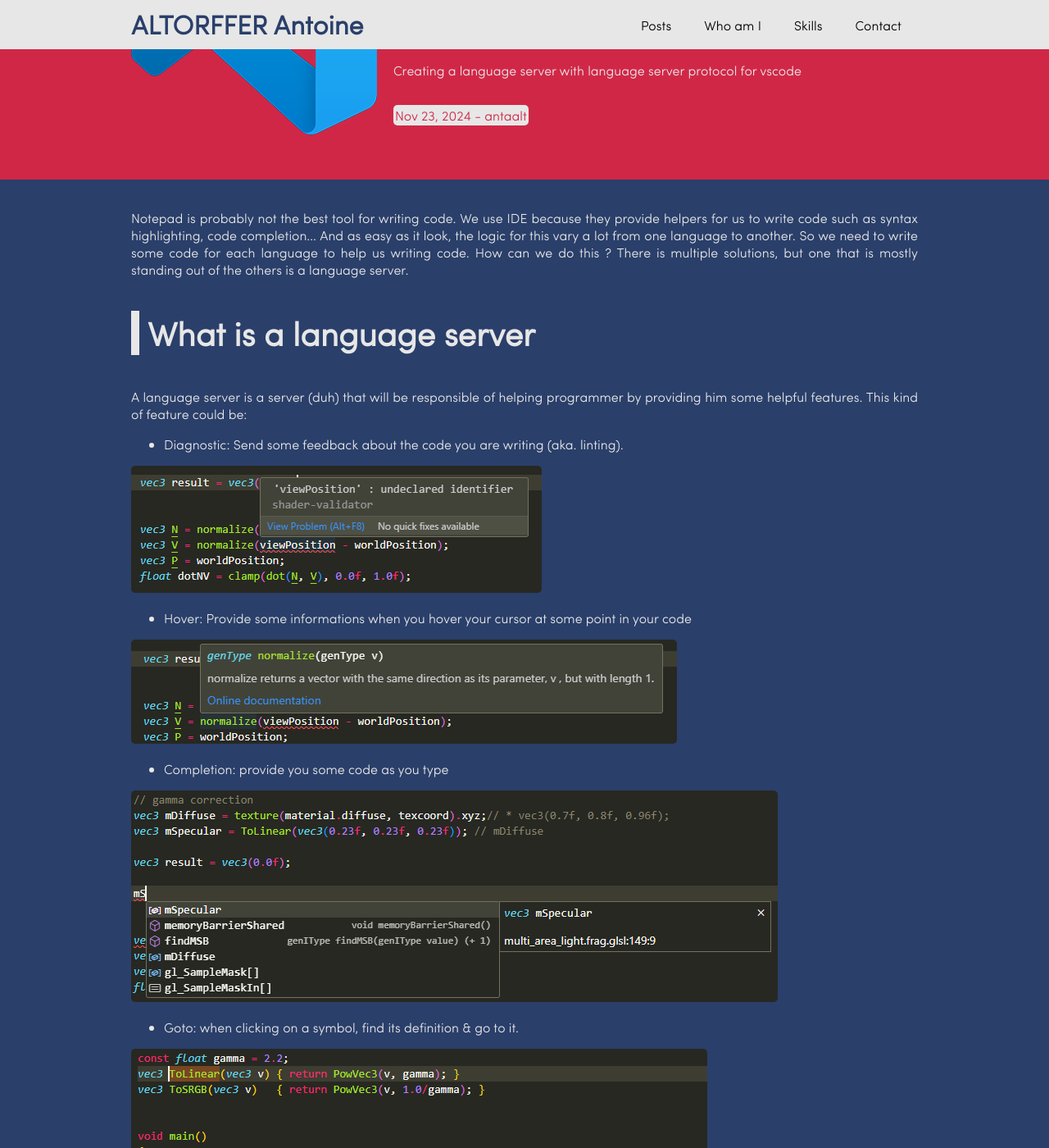
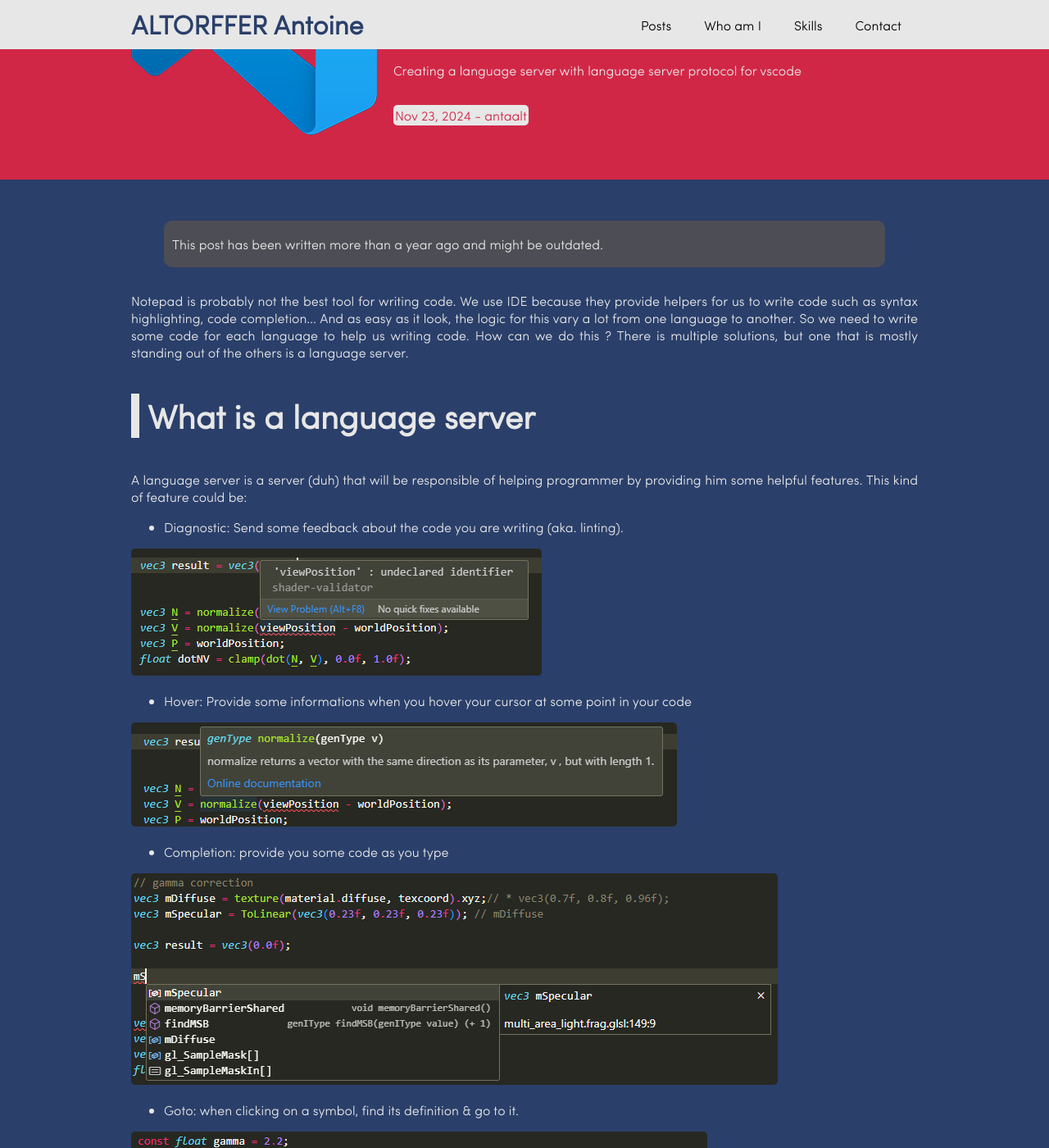
Before and after one commit to antaalt/antaalt.github.io, a Jekyll site: the page built from _posts/2024-11-23-shader-language-server.md, in a window 1280 px wide and 1400 px high, scrolled down 245 px. Shown: the whole window at 82% size. Built offline with Jekyll 4.4.1, drawn with Linux system fonts in a browser that asks for light colours.

Commit message:
Add small warning about outdated post

```diff
--- a/_layouts/post.html
+++ b/_layouts/post.html
@@ -23,6 +23,14 @@ layout: default_post
 
   <section class="post-content" itemprop="articleBody">
     <div>
+      {% assign now = 'now' | date: '%Y' %}
+      {% assign postTime = page.date | date: '%Y' %}
+      {% assign elapsed = now | minus: postTime %}
+      {% if elapsed > 1 %}
+        <blockquote class="warning">
+          <p>This post has been written more than a year ago and might be outdated.</p>
+        </blockquote>
+      {% endif %}
       {{ content }}
     </div>
   </section>
--- a/_sass/post/_post.scss
+++ b/_sass/post/_post.scss
@@ -91,10 +91,13 @@
 		border-radius: 5px;
 	}
 	blockquote {
-		background-color: color-mix(in srgb, $light-blue 20%, transparent);;
+		background-color: color-mix(in srgb, $light-blue 20%, transparent);
 		padding: 2px 10px;
 		margin: 30px 40px;
 		border-radius: 10px;
+		&.warning {
+			background-color: color-mix(in srgb, $orange 20%, transparent);
+		}
 	}
 	img {
 		border-radius: 5px;
```
